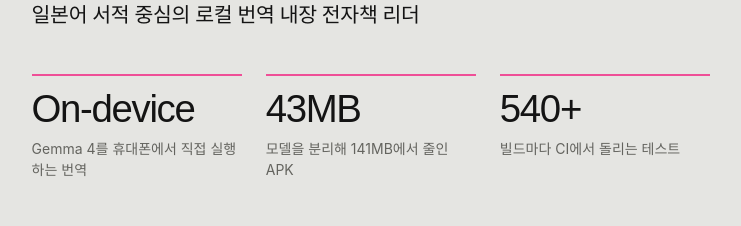
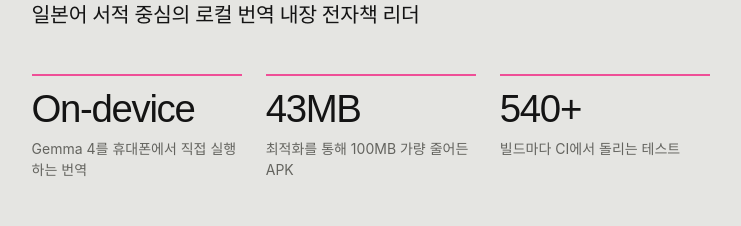
Before and after one commit to 4rNe5/recortfolio, a Next.js app: page / in a window 1280 px wide. Shown: the part 8120-8346 px from the top of the page, without its empty margins (506-1247 px from the left). Built offline with nearby package versions, Linux system fonts and the light colour scheme; a web font is replaced by a local one.

Commit message:
Edit : Lightlib

```diff
--- a/src/content/portfolio.ts
+++ b/src/content/portfolio.ts
@@ -190,7 +190,7 @@
     tagline: "일본어 서적 중심의 로컬 번역 내장 전자책 리더",
     facts: [
       { v: "On-device", l: "Gemma 4를 휴대폰에서 직접 실행하는 번역" },
-      { v: "43MB", l: "모델을 분리해 141MB에서 줄인 APK" },
+      { v: "43MB", l: "최적화를 통해 100MB 가량 줄어든 APK" },
       { v: "540+", l: "빌드마다 CI에서 돌리는 테스트" },
     ],
     did: [
```
